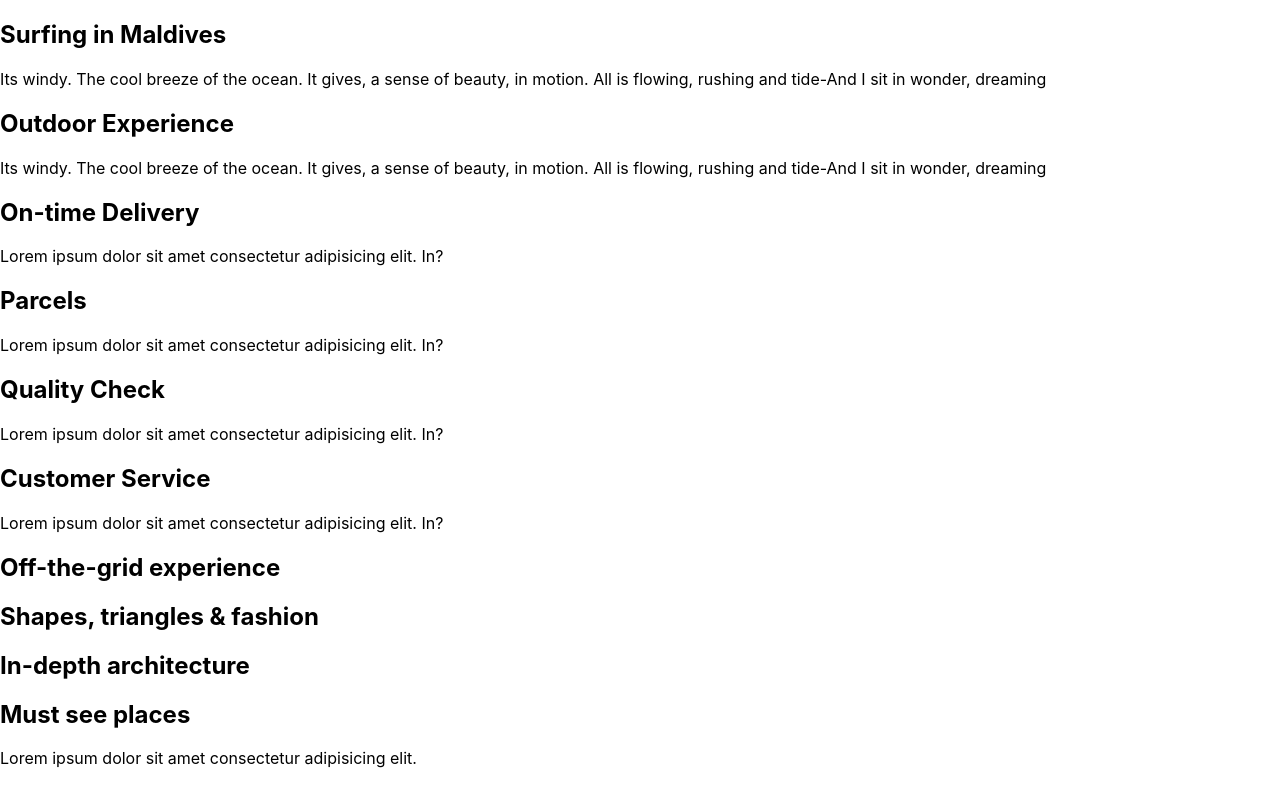
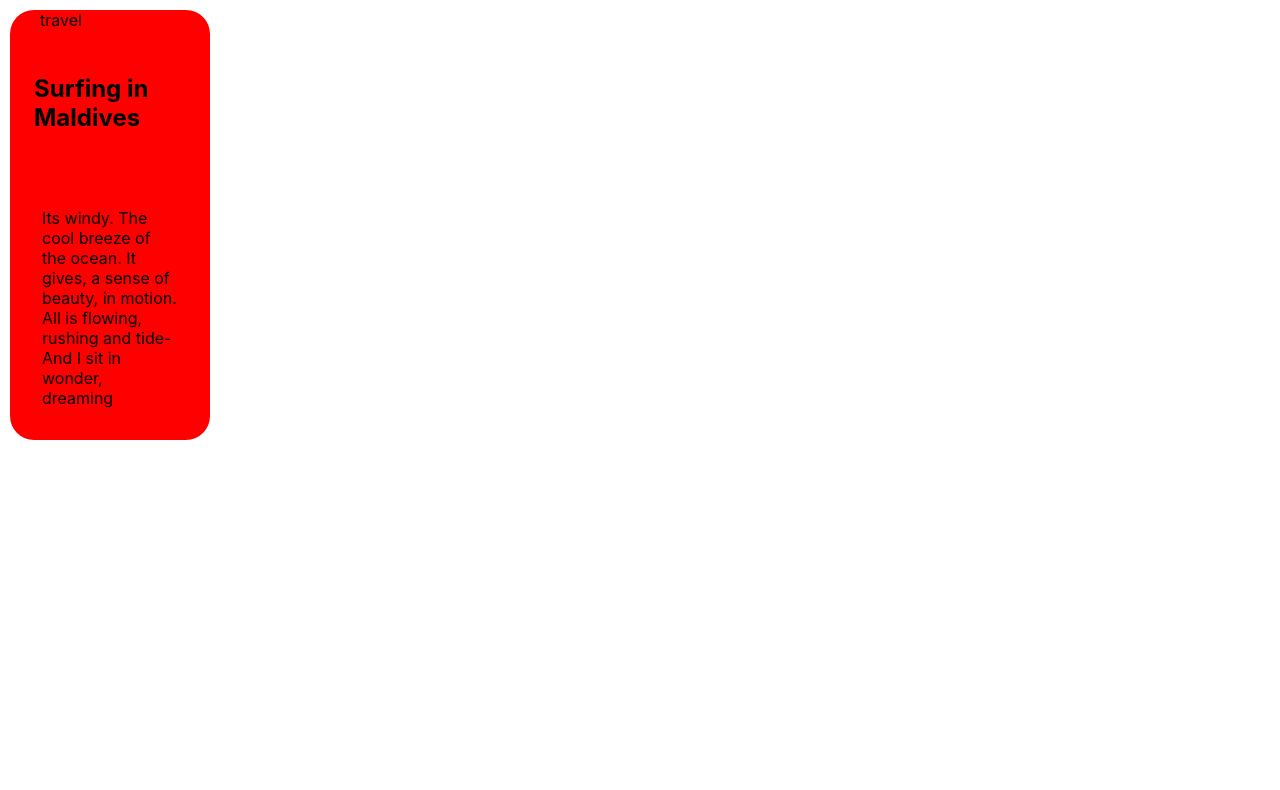
Before and after one commit to CarlAbel/react-components, a React (Create React App) app: page / in a window 1280 px wide. Shown: the top 790 px of the page. Built offline with nearby package versions, Linux system fonts and the light colour scheme; data requests are answered from the project's data file.

Commit message:
fetch half working, ready to build components

```diff
--- a/data/db.json
+++ b/data/db.json
@@ -1,17 +1,21 @@
 {
-  "sections": [
+  "sectionMaldives": [
     {
       "id": 1,
       "title": "Surfing in Maldives",
       "body": "Its windy. The cool breeze of the ocean. It gives, a sense of beauty, in motion. All is flowing, rushing and tide-And I sit in wonder, dreaming",
       "image": "http://localhost:3000/public/images/placeholder.jpg",
-      "className": "travel"
-    },
+      "tag": "travel"
+    }
+  ],
+  "sectionOutdoor": [
     {
       "id": 2,
       "title": "Outdoor Experience",
       "body": "Its windy. The cool breeze of the ocean. It gives, a sense of beauty, in motion. All is flowing, rushing and tide-And I sit in wonder, dreaming"
-    },
+    }
+  ],
+  "sectionSquared": [
     {
       "id": 3,
       "title": "On-time Delivery",
@@ -31,7 +35,9 @@
       "id": 6,
       "title": "Customer Service",
       "body": "Lorem ipsum dolor sit amet consectetur adipisicing elit. In?"
-    },
+    }
+  ],
+  "sectionCollection": [
     {
       "id": 7,
       "title": "Off-the-grid experience",
@@ -49,7 +55,9 @@
       "title": "In-depth architecture",
       "author": "Benhour",
       "collectionNumber": "123"
-    },
+    }
+  ],
+  "fakeNews": [
     {
       "id": 10,
       "title": "Must see places",
@@ -64,7 +72,9 @@
       "id": 12,
       "title": "Fashion",
       "body": "Lorem ipsum dolor sit amet consectetur adipisicing elit."
-    },
+    }
+  ],
+  "latestNews": [
     {
       "id": 13,
       "title": "Nature",
@@ -89,7 +99,9 @@
       "id": 17,
       "title": "Africa Zoo",
       "body": "Lorem ipsum dolor sit amet consectetur adipisicing elit."
-    },
+    }
+  ],
+  "rectangleSquares": [
     {
       "id": 18,
       "title": "Architecture",
@@ -109,7 +121,9 @@
       "id": 21,
       "title": "Beaches",
       "body": "Lorem ipsum dolor sit amet consectetur adipisicing elit. Illo, fugiat vitae. Commodi, iure?"
-    },
+    }
+  ],
+  "newsDigest": [
     {
       "id": 22,
       "title": "Technology",
@@ -129,7 +143,9 @@
       "id": 25,
       "title": "Development",
       "body": "Lorem ipsum dolor sit amet consectetur adipisicing elit. Illo, fugiat vitae. Commodi, iure?"
-    },
+    }
+  ],
+  "TNYT": [
     {
       "id": 26,
       "title": "The New York Times",
--- a/src/Fetch.jsx
+++ b/src/Fetch.jsx
@@ -5,7 +5,7 @@ const Fetch = () => {
   const [data, setData] = useState(null);
 
   useEffect(() => {
-    fetch("http://localhost:3001/sections")
+    fetch("http://localhost:3001/sectionMaldives")
       .then((res) => {
         return res.json();
       })
--- a/src/TravelComponent.jsx
+++ b/src/TravelComponent.jsx
@@ -1,19 +1,32 @@
 /** @jsxImportSource @emotion/react */
 import { css } from "@emotion/react";
 
-const ListItem = (props) => {
-  return <li>{props.value}</li>;
-};
+const TravelComponent = (props) => {
+  const styles = {
+    article: css`
+      margin: 10px;
+      width: 200px;
+      border-radius: 24px;
+      background-color: red;
+      & span {
+        padding: 30px;
+      }
+      & h2 {
+        padding: 1em;
+      }
+      & p {
+        padding: 2em;
+      }
+    `,
+  };
 
-const TravelComponent = (props) => {
   const data = props.data;
-  const listItems = data.map(() => (
-    <ListItem key={data.toString()} value={data} />
-  ));
+
   return (
     <section>
       {data.map((section) => (
-        <article key={section.id}>
+        <article css={styles.article} key={section.id}>
+          <span>{section.tag}</span>
           <h2>{section.title}</h2>
           <p>{section.body}</p>
         </article>
```
